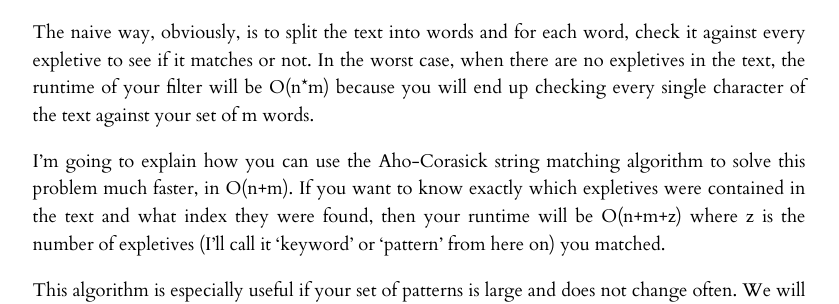
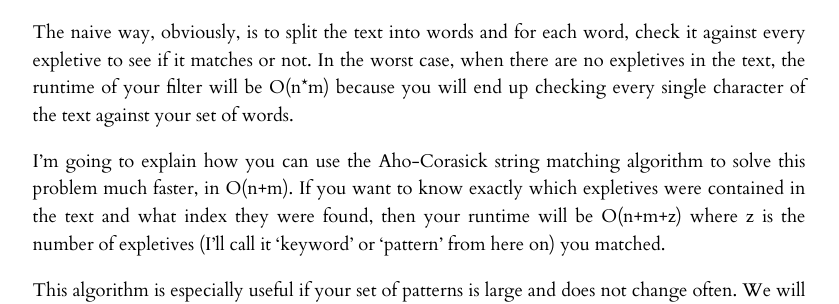
Before and after one commit to carshen/carshen.github.io, a Jekyll site: the page built from _posts/2014-03-25-inuition-aho-corasick-algorithm.markdown, in a window 1280 px wide and 900 px high. Shown: the part 324-628 px from the top of the window, without its empty margins (221-1060 px from the left). Built offline with Jekyll 4.4.1, drawn with Linux system fonts in a browser that asks for light colours; Markdown is read by kramdown in place of the engine named in the settings; comment, search, counter and statistics services are not loaded.

Commit message:
more minor

```diff
--- a/_posts/2014-03-25-inuition-aho-corasick-algorithm.markdown
+++ b/_posts/2014-03-25-inuition-aho-corasick-algorithm.markdown
@@ -18,7 +18,7 @@ The naive way, obviously, is to split the text into words and for each
 word, check it against every expletive to see if it matches or not. In
 the worst case, when there are no expletives in the text, the runtime
 of your filter will be O(n*m) because you will end up checking every
-single character of the text against your set of m words.
+single character of the text against your set of words.
 
 
 I'm going to explain how you can use the Aho-Corasick string matching
```
